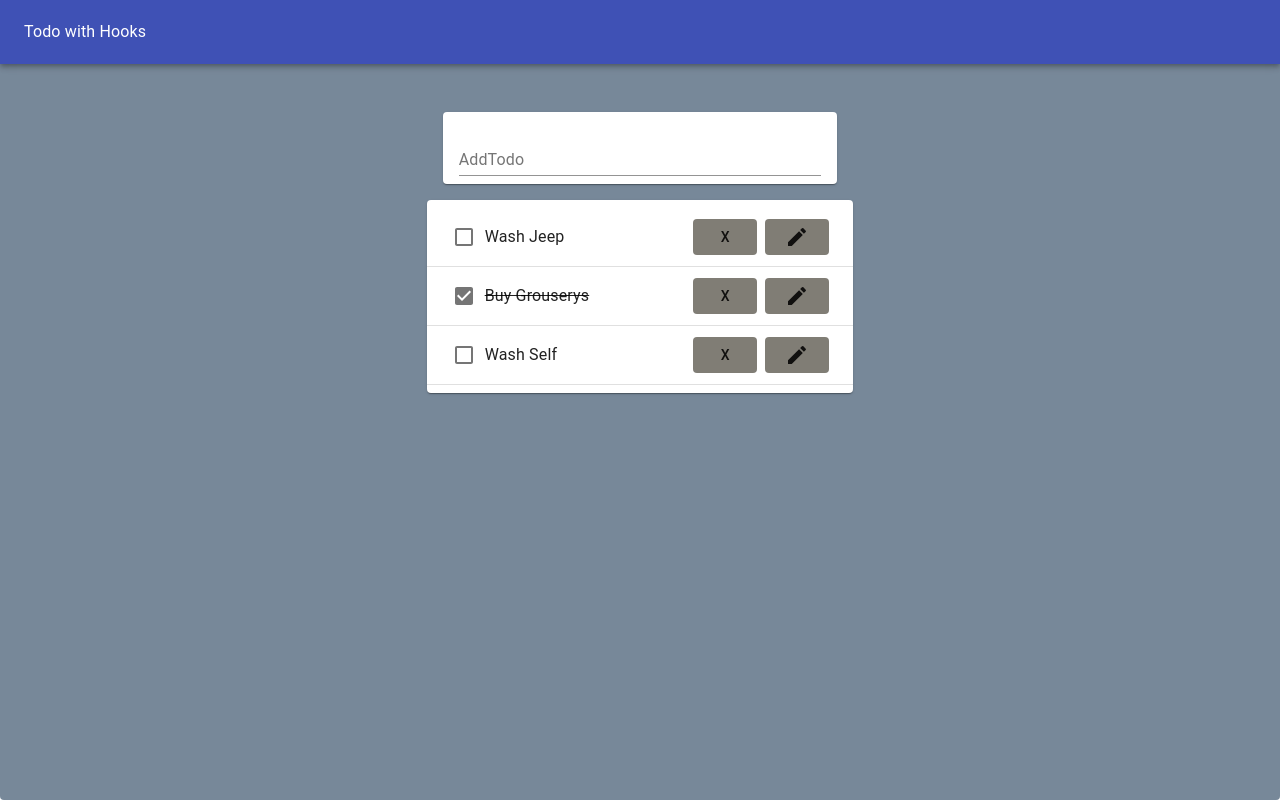
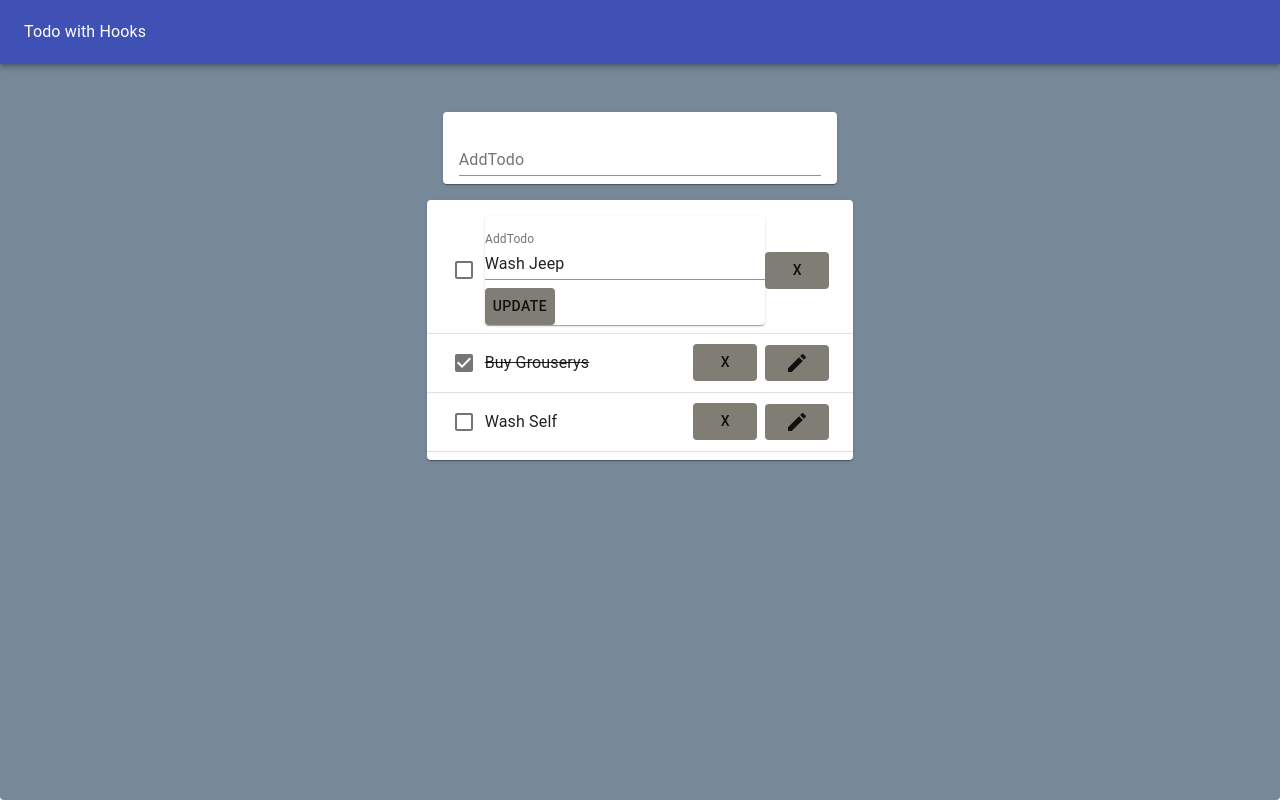
Before and after one commit to ChrisB32-cloud/React-Todo-Hooks, a React (Create React App) app: page / in a window 1280 px wide. Both pictures are taken after a click on the button 797 px from the left and 237 px from the top of the page. Built offline with nearby package versions, Linux system fonts and the light colour scheme.

Commit message:
Switching between task and edit form is now functional

```diff
--- a/src/components/TodoApp.js
+++ b/src/components/TodoApp.js
@@ -1,5 +1,5 @@
 import React, { useState } from 'react';
-import useToggle from '../hooks/useToggle';
+// import useToggle from '../hooks/useToggle';
 import TodoForm from './TodoForm';
 import Typography from '@material-ui/core/Typography';
 import Paper from '@material-ui/core/Paper';
@@ -22,7 +22,6 @@ const TodoApp = () => {
   ];
 
   const [tasks, setTasks] = useState(initialTodos);
-  const [comp, setComp] = useToggle(false);
 
   const handleTodoPass = passTodo => {
     setTasks([...tasks, passTodo]);
@@ -37,6 +36,10 @@ const TodoApp = () => {
       t.id === taskId ? { ...t, completed: !t.completed } : t
     );
     setTasks(toggleCompleted);
+  };
+
+  const handleUpdate = passUpdate => {
+    setTasks([...tasks, passUpdate]);
   };
 
   return (
@@ -61,6 +64,7 @@ const TodoApp = () => {
             tasks={tasks}
             handleTodoDelete={handleTodoDelete}
             handleCompleted={handleCompleted}
+            handleUpdate={handleUpdate}
           />
         </Grid>
       </Grid>
--- /dev/null
+++ b/src/components/TodoEdit.js
@@ -0,0 +1,35 @@
+import React from 'react';
+import useInputState from '../hooks/useInputState';
+import Paper from '@material-ui/core/Paper';
+import TextField from '@material-ui/core/TextField';
+import Button from '@material-ui/core/Button';
+
+const TodoEdit = ({ taskPass, taskId, handleUpdate, closeUpdateForm }) => {
+  const [text, setText, resetText] = useInputState(taskPass);
+  const handleSubmit = e => {
+    e.preventDefault();
+    handleUpdate({ id: handleUpdate, task: text, completed: false });
+    closeUpdateForm(false);
+    resetText();
+  };
+  //   console.log(task);
+  return (
+    <Paper>
+      <form onSubmit={handleSubmit}>
+        <TextField
+          value={text}
+          onChange={setText}
+          margin="normal"
+          label="AddTodo"
+          fullWidth
+        />
+        <Button style={{ backgroundColor: '#807d75' }} type="submit">
+          Update
+        </Button>
+        {/* <button type="submit">Update</button> */}
+      </form>
+    </Paper>
+  );
+};
+
+export default TodoEdit;
--- a/src/components/TodoForm.js
+++ b/src/components/TodoForm.js
@@ -2,7 +2,6 @@ import React from 'react';
 import useInputState from '../hooks/useInputState';
 import Paper from '@material-ui/core/Paper';
 import { v4 as uuidv4 } from 'uuid';
-import FormControl from '@material-ui/core/FormControl';
 import TextField from '@material-ui/core/TextField';
 
 const TodoForm = ({ handleTodoPass }) => {
--- a/src/components/TodoList.js
+++ b/src/components/TodoList.js
@@ -2,11 +2,14 @@ import React from 'react';
 import Paper from '@material-ui/core/Paper';
 import List from '@material-ui/core/List';
 import Divider from '@material-ui/core/Divider';
-import ListItem from '@material-ui/core/ListItem';
-import ListItemText from '@material-ui/core/ListItemText';
 import TodoTask from './TodoTask';
 
-const TodoList = ({ tasks, handleTodoDelete, handleCompleted }) => {
+const TodoList = ({
+  tasks,
+  handleTodoDelete,
+  handleCompleted,
+  handleUpdate
+}) => {
   return (
     <Paper>
       <List>
@@ -19,6 +22,7 @@ const TodoList = ({ tasks, handleTodoDelete, handleCompleted }) => {
               taskChecked={m.completed}
               handleTodoDelete={handleTodoDelete}
               handleCompleted={handleCompleted}
+              handleUpdate={handleUpdate}
             />
             <Divider />
           </>
--- a/src/components/TodoTask.js
+++ b/src/components/TodoTask.js
@@ -1,22 +1,32 @@
 import React from 'react';
+import useToggle from '../hooks/useToggle';
 import ListItemText from '@material-ui/core/ListItemText';
 import ListItem from '@material-ui/core/ListItem';
 import Button from '@material-ui/core/Button';
 import Checkbox from '@material-ui/core/Checkbox';
 import EditIcon from '@material-ui/icons/Edit';
+import TodoEdit from './TodoEdit';
 
 const TodoTask = ({
   tasks,
   taskId,
   handleTodoDelete,
   taskChecked,
-  handleCompleted
+  handleCompleted,
+  handleUpdate
 }) => {
+  const [formSwitch, setFormSwitch] = useToggle(false);
   const handleDelete = () => {
     handleTodoDelete(taskId);
   };
   const handleCheckClick = () => {
     handleCompleted(taskId);
+  };
+  const editForm = () => {
+    setFormSwitch(true);
+  };
+  const closeUpdateForm = closeForm => {
+    setFormSwitch(closeForm);
   };
   return (
     <ListItem>
@@ -27,6 +37,8 @@ const TodoTask = ({
         aria-label="CheckBox"
         color="default"
       />
+      {formSwitch === false ? (
+        <>
           <ListItemText
             style={{ textDecoration: taskChecked ? 'line-through' : 'none' }}
           >
@@ -39,11 +51,21 @@ const TodoTask = ({
           >
             x
           </Button>
+        </>
+      ) : (
+        <TodoEdit
+          taskPass={tasks}
+          id={taskId}
+          handleUpdate={handleUpdate}
+          closeUpdateForm={closeUpdateForm}
+        />
+      )}
       <Button
+        onClick={editForm}
         aria-label="Edit"
         style={{ backgroundColor: '#807d75', marginRight: '0.5rem' }}
       >
-        <EditIcon />
+        {formSwitch === false ? <EditIcon /> : 'x'}
       </Button>
     </ListItem>
   );
```
Also changed, not shown: 1 other file (tests, documents, lock files or other folders). Lines whose indentation alone changed are shown as unchanged.
